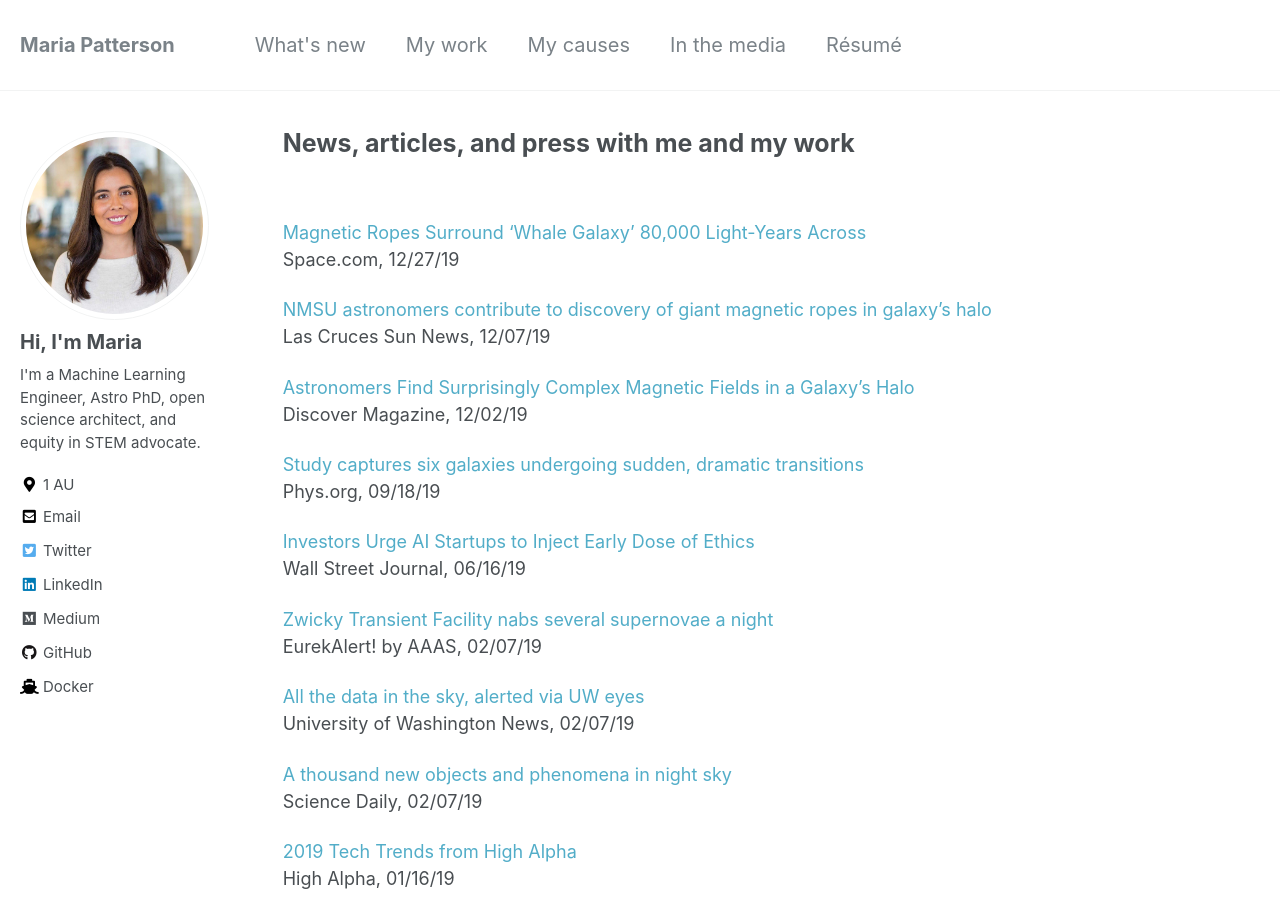
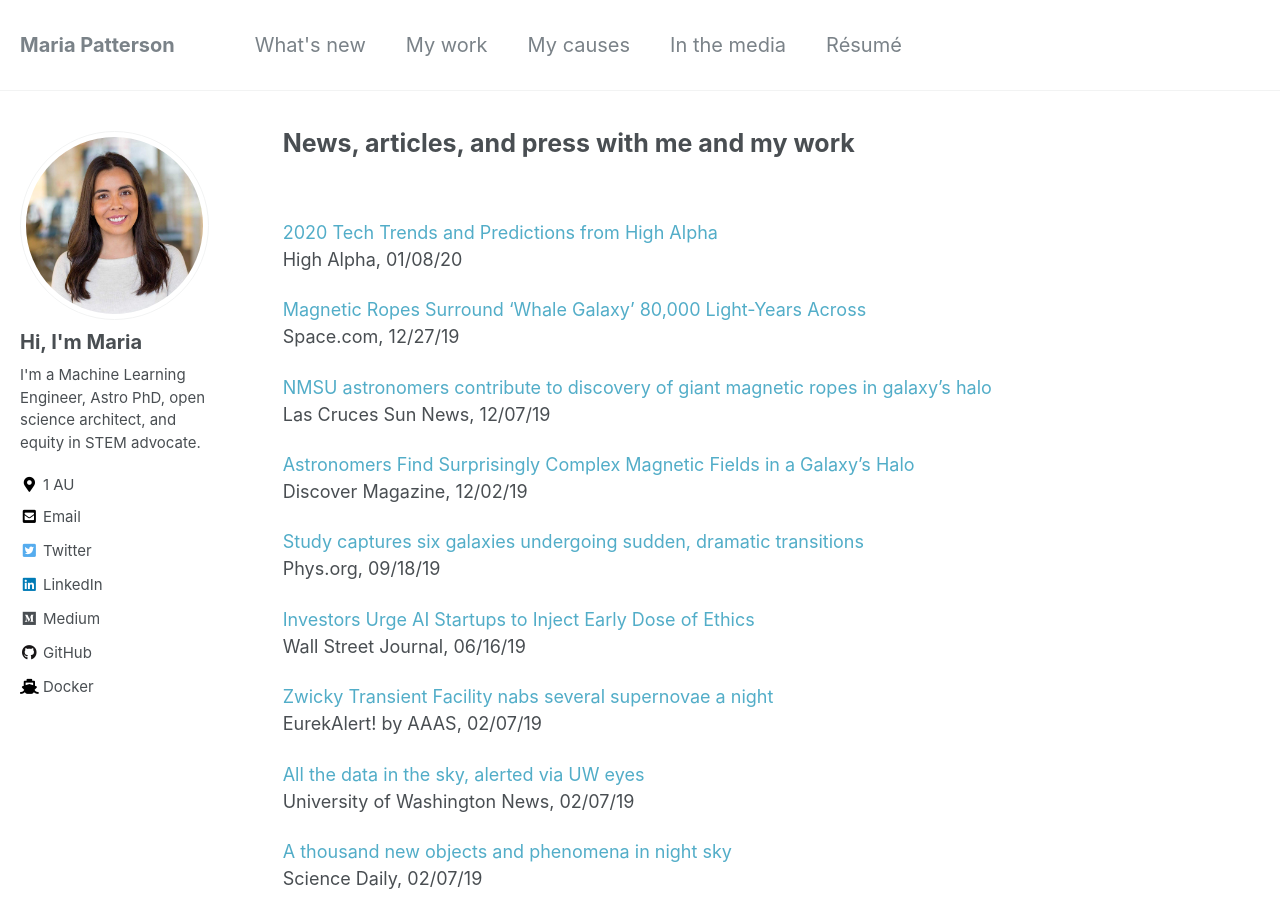
Before and after one commit to mtpatter/mtpatter.github.io, a Jekyll site: the page built from _pages/media.md, in a window 1280 px wide and 900 px high. Built offline with Jekyll 4.4.1, drawn with Linux system fonts in a browser that asks for light colours; nearby versions of some CDN libraries.

Commit message:
Add HA 2020 tech trends.

```diff
--- a/_pages/media.md
+++ b/_pages/media.md
@@ -5,6 +5,9 @@ title: "News, articles, and press with me and my work"
 ---
 
 <br>
+
+[2020 Tech Trends and Predictions from High Alpha](https://highalpha.com/2020-tech-trends-and-saas-predictions-from-high-alpha/){:target="_blank"}
+High Alpha, 01/08/20
 
 [Magnetic Ropes Surround 'Whale Galaxy' 80,000 Light-Years Across](https://www.space.com/magnetic-filament-tie-up-galaxy.html){:target="_blank"}
 Space.com, 12/27/19
```
